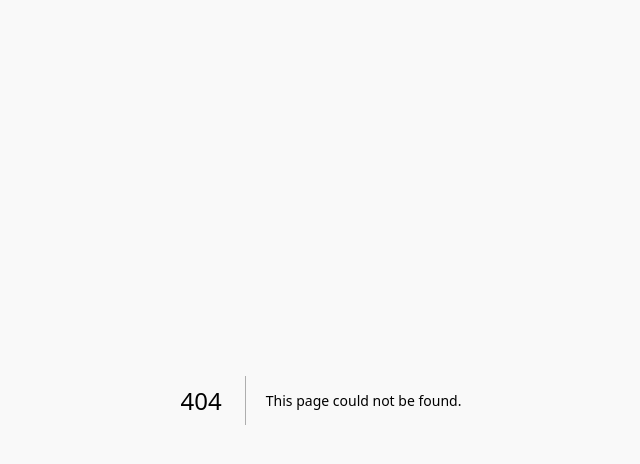
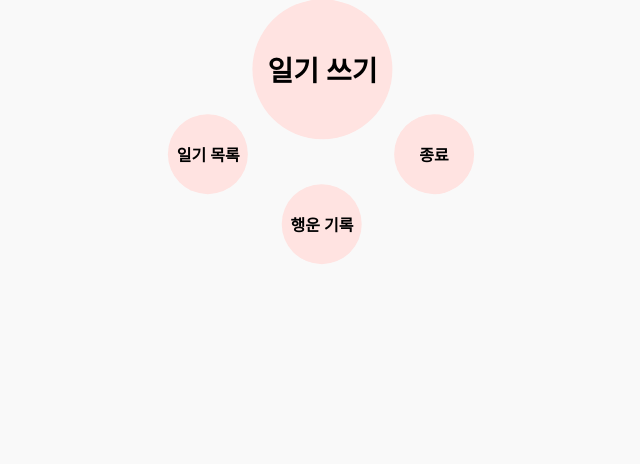
Before and after one commit to ksnd0297/lucky-diary, a Next.js app: page /home/components/HomeButton in a window 1280 px wide. Before the commit this address had no page. Shown: the top 464 px of the page, without its empty margins (319-959 px from the left). Built offline with nearby package versions, Linux system fonts and the light colour scheme; a web font is replaced by a local one.

Commit message:
feat : 홈 버튼 컴포넌트 구성

```diff
--- /dev/null
+++ b/src/pages/home/components/HomeButton.tsx
@@ -0,0 +1,71 @@
+import { styled } from "styled-components";
+
+function HomeButton() {
+  return (
+    <Con>
+    <Wrapper>
+      <Div
+        width="140px"
+        height="140px"
+        marginTop="40px"
+        marginRight="-40px"
+      >
+        <P fontSize="28px">일기 쓰기</P>
+      </Div>
+      <Div><P>종료</P></Div>
+      <Div><P>일기 목록</P></Div>
+      <Div
+        marginTop="-60px"
+        marginRight="60px"
+      >
+        <P>행운 기록</P>
+      </Div>
+    </Wrapper>
+    </Con>
+  )
+}
+
+export default HomeButton;
+
+const Con = styled.div`
+  width: 100%;
+  height: 35%;
+
+  display: flex;
+  align-items: center;
+  justify-content: center;
+`
+
+const Wrapper = styled.div`
+
+  display: grid;
+  grid-template-rows: repeat(2, 140px);
+  grid-template-columns: repeat(2, 140px);
+  place-items: center;
+
+  gap: 7%;
+
+  transform: rotate( 45deg );
+`
+
+const Div = styled.div<{width?: string, height?: string, margin?: string, marginTop?: string, marginRight?: string}>`
+  background-color: yellow;
+  width: ${props => props.width || '80px'};
+  height: ${props => props.height || '80px'};
+  border-radius: 50%;
+  margin: ${props => props.margin || '1%'};
+
+  display: flex;
+  align-items: center;
+  justify-content: center;
+
+  margin-top: ${props => props.marginTop};
+  margin-right: ${props => props.marginRight};
+  background-color: #FFE3E1;
+`
+
+const P = styled.p<{fontSize?: string}>`
+  transform: rotate( -45deg );
+  font-weight: bold;
+  font-size: ${props => props.fontSize || '16px'};
+`
```
